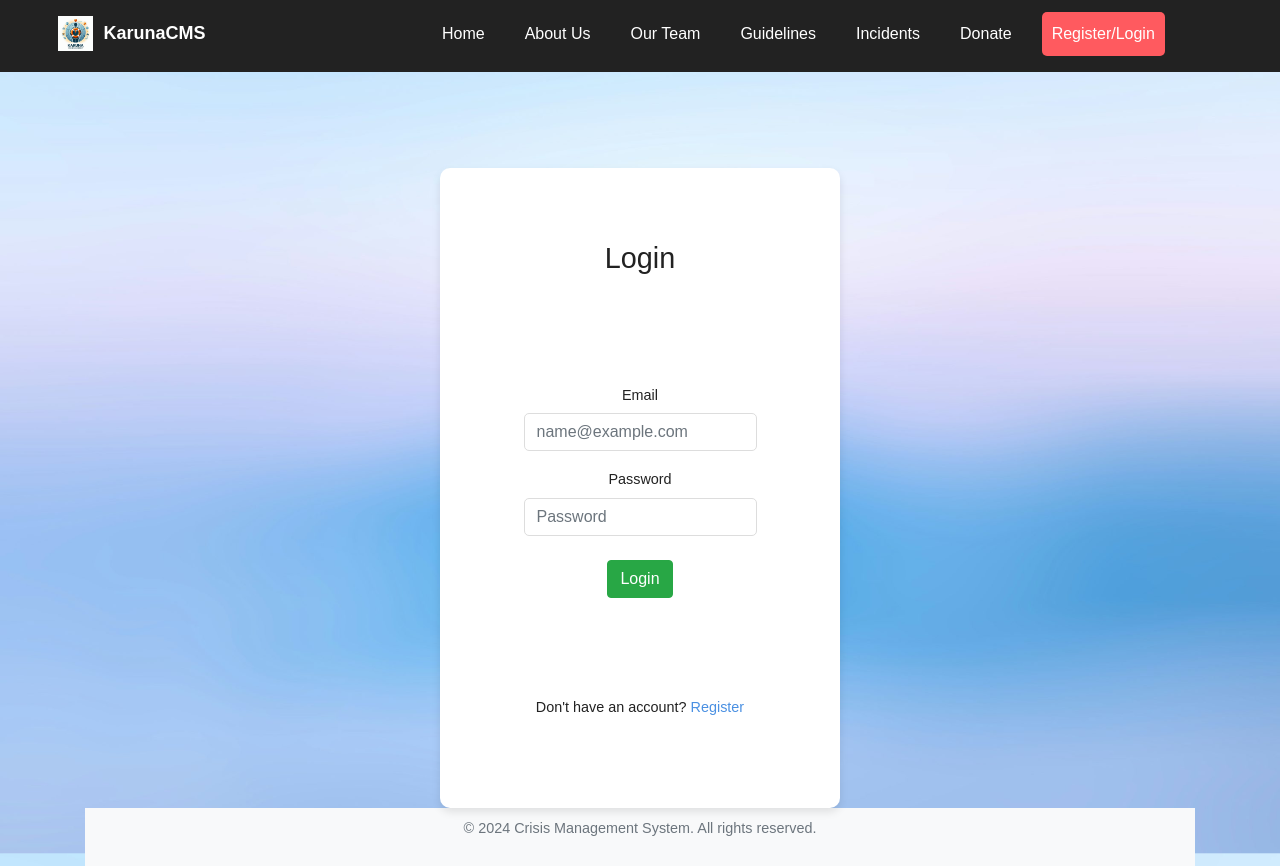
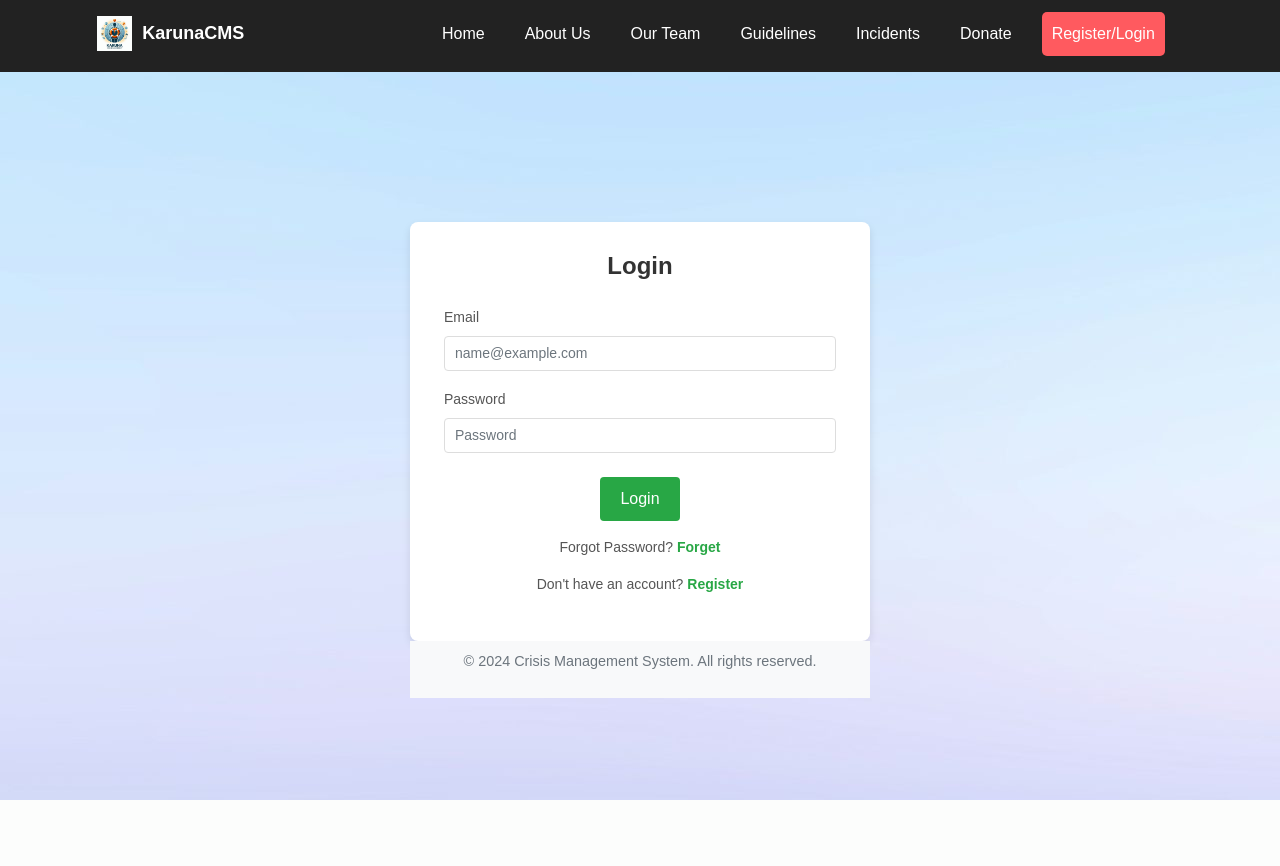
Before and after one commit to kaivalmehta/G5_Crisis_Management_System, a Django app: page /login/ in a window 1280 px wide. After the commit the page ends 800 px from the top, so only its background shows below. Run offline with Django 5.2, Linux system fonts and the light colour scheme; some libraries are stand-ins or nearby versions.

Commit message:
feat: added forgot password and fixed donation bugs

```diff
--- a/requirements.txt
+++ b/requirements.txt
@@ -1,8 +1,7 @@
 #python version-3.12.6
 pipenv
 django
-pillow
 requests
 pytest
 django-pytest
-django-paypal
+python-dotenv
--- a/source/static/style/donate.css
+++ b/source/static/style/donate.css
@@ -45,7 +45,7 @@ h1 {
 }
 
 /* PayPal Button Container */
-#paypal-container-QG5YB3AAV6KK2 {
+#paypal-container-WUJ62SFX5U27L {
     margin: 20px auto;
     text-align: center;
 }
--- a/source/static/style/login.css
+++ b/source/static/style/login.css
@@ -1,201 +1,105 @@
-/* Reset and base styles */
-* {
-    margin: 0;
-    padding: 0;
-    box-sizing: border-box;
-    font-family: Arial, sans-serif;
+/* login.css */
+
+body {
+    background-color: #f9f9f9;
+    font-family: 'Arial', sans-serif;
+    color: #333;
 }
 
-body {
-    background-size: cover; /* Scales image to cover the entire viewport */
-    background-position: center; /* Centers the image */
-    background-repeat: no-repeat; /* Prevents tiling */
-    background-attachment: fixed; /* Keeps the background fixed when scrolling */
-    color: #f5f7fa; /* Optional: Change text color to improve readability */
-    background-color: #f5f7fa;
-    animation: backgroundFade 5s infinite;
+.container {
+    max-width: 500px;
+    margin: auto;
+    padding: 20px;
 }
 
-/* Container and Grid Layout */
-.container {
-    display: grid;
-    place-items: center;
-    height: calc(100vh - 60px); /* Adjusted to account for navbar */
-    position: relative;
+.login-form {
+    background-color: #ffffff;
+    border-radius: 8px;
+    box-shadow: 0 4px 8px rgba(0, 0, 0, 0.1);
+    padding: 30px;
 }
 
-/* Login Form Styling */
-.login-form {
-    width: 100%;
-    height: 80vh;
-    max-width: 400px;
-    padding: 2em;
-    background: #ffffff;
-    box-shadow: 0 4px 8px rgba(0, 0, 0, 0.1);
-    border-radius: 10px;
-    text-align: center;
-    animation: fadeIn 1s ease;
+h2 {
+    font-size: 24px;
+    font-weight: bold;
+    color: #333;
 }
 
-.login-form h2 {
-    font-size: 1.8em;
-    color: #222222;
-    animation: textSlideIn 1s ease;
+.form-label {
+    font-size: 14px;
+    color: #555;
 }
 
-.left-align {
-    text-align: left;
-    display: block;
-    width: 100%;
+.form-control {
+    border-radius: 4px;
+    border: 1px solid #ddd;
+    padding: 10px;
+    font-size: 14px;
 }
 
-.login-form label {
-    margin-bottom: 0.5em;
-    font-size: 0.9em;
-    color: #222222;
+.form-control:focus {
+    outline: none;
+    border-color: #28a745;
+    box-shadow: 0 0 5px rgba(40, 167, 69, 0.2);
 }
 
-.login-form input[type="email"],
-.login-form input[type="password"] {
-    width: 100%;
-    padding: 0.75em;
-    margin-bottom: 1em;
-    border: 1px solid #ddd;
-    border-radius: 5px;
-    font-size: 1em;
+.btn-success {
+    background-color: #28a745;
+    border: none;
+    padding: 10px 20px;
+    border-radius: 4px;
+    color: #fff;
+    font-size: 16px;
+    cursor: pointer;
 }
 
-.options {
-    text-align: right;
-    font-size: 0.9em;
-    margin-bottom: 1em;
+.btn-success:hover {
+    background-color: #218838;
 }
 
-.forgot-password {
-    color: #4a90e2;
-    text-decoration: none;
+.text-center {
+    text-align: center;
 }
 
-.forgot-password:hover {
-    text-decoration: underline;
+.text-danger {
+    color: #dc3545;
+    font-size: 14px;
 }
 
-.login-btn {
-    width: 100%;
-    padding: 0.75em;
-    border: none;
-    border-radius: 5px;
-    background-color: #4a90e2;
-    color: #fff;
-    font-size: 1em;
-    cursor: pointer;
-    transition: background-color 0.3s ease;
-    animation: buttonPulse 1.5s infinite;
+.forgot-text,
+.register-text {
+    font-size: 14px;
+    color: #555;
 }
 
-.login-btn:hover {
-    background-color: #3b73c4;
+.forgot-link,
+.register-link {
+    color: #28a745;
+    text-decoration: none;
+    font-weight: bold;
 }
 
-.register-text {
-    margin-top: 1em;
-    font-size: 0.9em;
-    color: #222222; /* Adjusted text color */
-}
-
-.register-link {
-    color: #4a90e2;
-    text-decoration: none;
-}
-
+.forgot-link:hover,
 .register-link:hover {
     text-decoration: underline;
 }
 
-/* Keyframes */
-@keyframes fadeIn {
-    from {
-        opacity: 0;
-        transform: translateY(-20px);
+@media (max-width: 576px) {
+    .login-form {
+        padding: 20px;
     }
-    to {
-        opacity: 1;
-        transform: translateY(0);
+
+    h2 {
+        font-size: 20px;
+    }
+
+    .form-label,
+    .forgot-text,
+    .register-text {
+        font-size: 12px;
+    }
+
+    .btn-success {
+        font-size: 14px;
     }
 }
-
-@keyframes buttonPulse {
-    0% {
-        transform: scale(1);
-    }
-    50% {
-        transform: scale(1.05);
-    }
-    100% {
-        transform: scale(1);
-    }
-}
-
-@keyframes textSlideIn {
-    from {
-        transform: translateX(-20px);
-        opacity: 0;
-    }
-    to {
-        transform: translateX(0);
-        opacity: 1;
-    }
-}
-
-@keyframes backgroundFade {
-    0%, 100% {
-        background-color: #f5f7fa;
-    }
-    50% {
-        background-color: #e4ebf5;
-    }
-}
-
-
-/* Style for the Password Toggle Icon */
-.password-container {
-    position: relative;
-    display: flex;
-    align-items: center;
-}
-
-.password-toggle {
-    position: absolute;
-    right: 10px;
-    cursor: pointer;
-    color: #555;
-    font-size: 1.2em;
-    transition: color 0.3s ease;
-}
-
-.password-toggle:hover {
-    color: #4a90e2;
-}
-
-
-
-
-.password-field {
-    position: relative;
-    display: flex;
-    align-items: center;
-}
-
-.password-field input[type="password"],
-.password-field input[type="text"] {
-    flex: 1;
-}
-
-.password-field .toggle-password {
-    position: absolute;
-    right: 10px;
-    background: none;
-    border: none;
-    cursor: pointer;
-    font-size: 1.2rem;
-}
--- a/source/templates/add_resource.html
+++ b/source/templates/add_resource.html
@@ -1,6 +1,6 @@
 {% extends 'base.html' %}
 
-{%load static%}
+{% load static %}
 
 {% block extra_css %}
 <link rel="stylesheet" href="{% static 'style/add_resource.css' %}">
--- a/source/templates/login.html
+++ b/source/templates/login.html
@@ -34,7 +34,7 @@
             <input class="btn btn-success" type="submit" value="Login" />
         </div>
     </form>
-
+    <p class="forgot-text text-center mt-3">Forgot Password? <a href="{% url 'password_reset' %}" class="forgot-link">Forget</a></p>
     <p class="register-text text-center mt-3">Don't have an account? <a href="{% url 'register' %}" class="register-link">Register</a></p>
 </div>
 {% endblock %}
--- a/source/templates/resources.html
+++ b/source/templates/resources.html
@@ -45,6 +45,7 @@
     </table>
 </div>
 
+{% if request.user.organization %}
 <div class="top-section">
     <button class="add-resource-btn" onclick="window.location.href='{% url 'add_resource' %}'">Add Resource</button>
 </div>
@@ -63,5 +64,6 @@
         <button onclick="closeAddresourceModal()">Cancel</button>
     </div>
 </div>
+{% endif %}
 
 {% endblock %}
```
Also changed, not shown: source/crisismangement/settings.py (+17 -3 lines), source/static/script/register.js (+13 -0 lines), source/templates/donate.html (+4 -4 lines), source/static/media/donations-qrcode.png.
